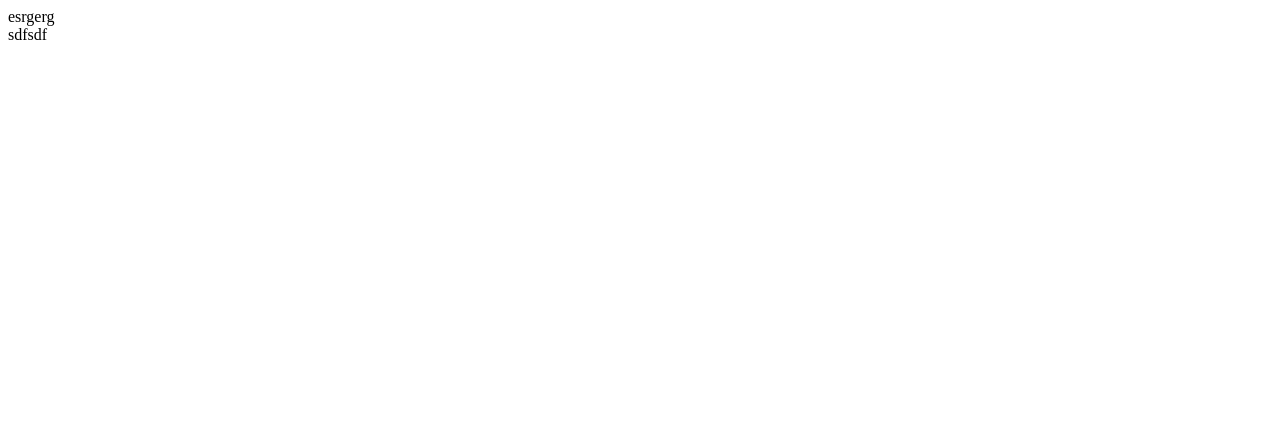
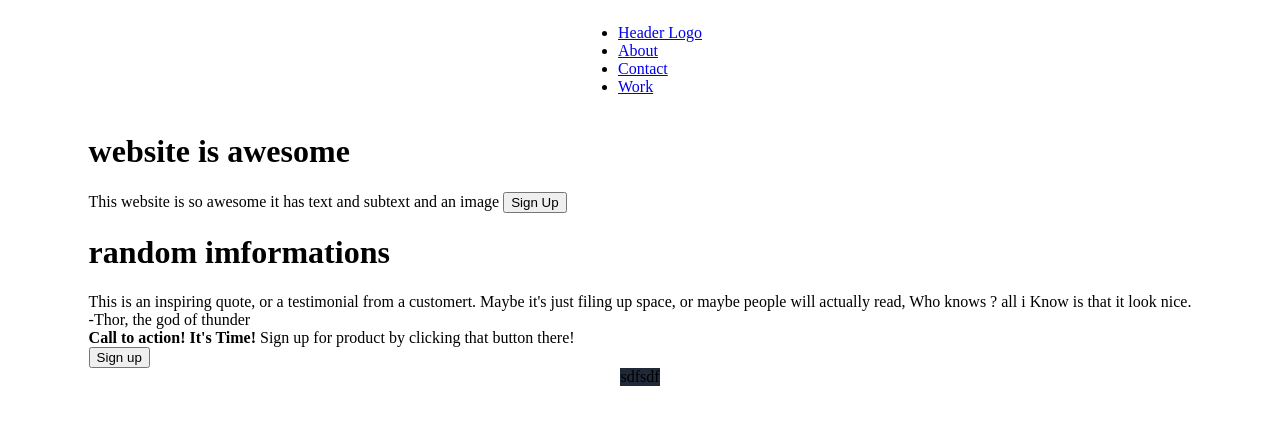
Before and after one commit to athklmrc/Project-Landing-Page, a plain HTML site: page index.html in a window 1280 px wide. Drawn offline with Linux system fonts and the light colour scheme.

Commit message:
complet index.html and start to add css

```diff
--- a/index.html
+++ b/index.html
@@ -8,8 +8,41 @@
     <title>The Landing Paged</title>
 </head>
 <body>
-    <div class="top">
-        esrgerg
+    <div class="header">
+        <ul>
+            <li> <a href="#">Header Logo</a> </li>
+            <li> <a href="#">About</a> </li>
+            <li> <a href="#">Contact</a> </li>
+            <li> <a href="#">Work</a> </li>
+        </ul>
+    </div>
+
+    <div class="content">
+        <div class="sec1">
+            <h1> website is awesome </h1>
+            This website is so awesome it has text and subtext and an image
+            <button> Sign Up </button>
+            <img href="./">
+        </div>
+        <div class="sec2">
+            <h1> random imformations </h1>
+            <div class="box"> </div>
+            <div class="box"> </div>
+        </div>
+        <div class="sec3">
+            <div class="quote">This is an inspiring quote, or a testimonial from a customert. Maybe it's just filing up space, or maybe people will actually read, Who knows ? all i Know is that it look nice.</div>
+            <div class="author">-Thor, the god of thunder</div>
+        </div>
+        <div class="sec4">
+            <div class="bluebox">
+                <div>
+                   <strong> Call to action! It's Time! </strong>
+                   Sign up for product by clicking that button there!
+                </div>
+                <div> <button> Sign up</button> </div>
+            </div>
+
+        </div>
     </div>
 
     <div class="footer">
--- a/style.css
+++ b/style.css
@@ -0,0 +1,13 @@
+body {
+    display: flex;
+    flex-direction: column;
+    align-items: center;
+    justify-content: center;
+}
+
+
+
+
+.footer {
+    background-color: #1F2937;
+}
```
Also changed, not shown: 1 other file.
